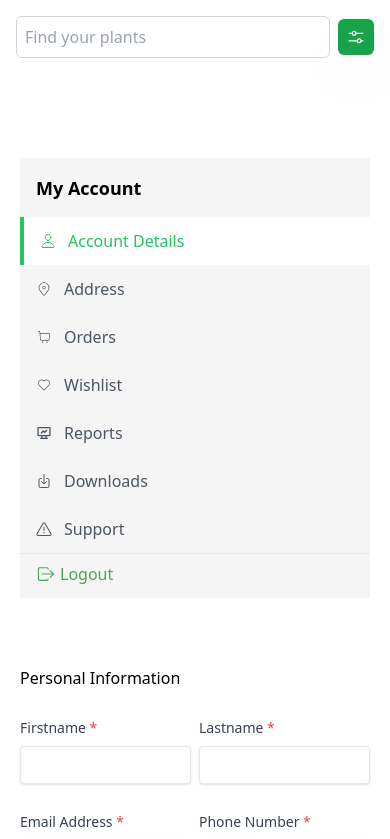
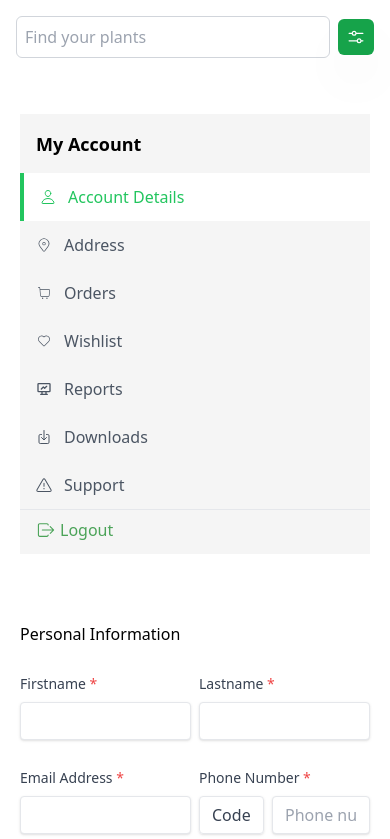
Before and after one commit to feyishola/greenshop, a React (Create React App) app: page /account in a window 390 px wide. Shown: the top 839 px of the page. Built offline with nearby package versions, Linux system fonts and the light colour scheme.

Commit message:
increased the margintop of the accoutdetails page for sm screen

```diff
--- a/src/pages/accountdetails.jsx
+++ b/src/pages/accountdetails.jsx
@@ -30,7 +30,7 @@ const AccountDetails = () => {
       };
 
   return (
-    <div className='flex flex-col mt-16'>
+    <div className='flex flex-col mt-5 md:mt-16'>
         <div className='w-full flex flex-col md:flex-row gap-10'>
 
           {/* Right Side Section - Hidden on Small Screens */}
```
